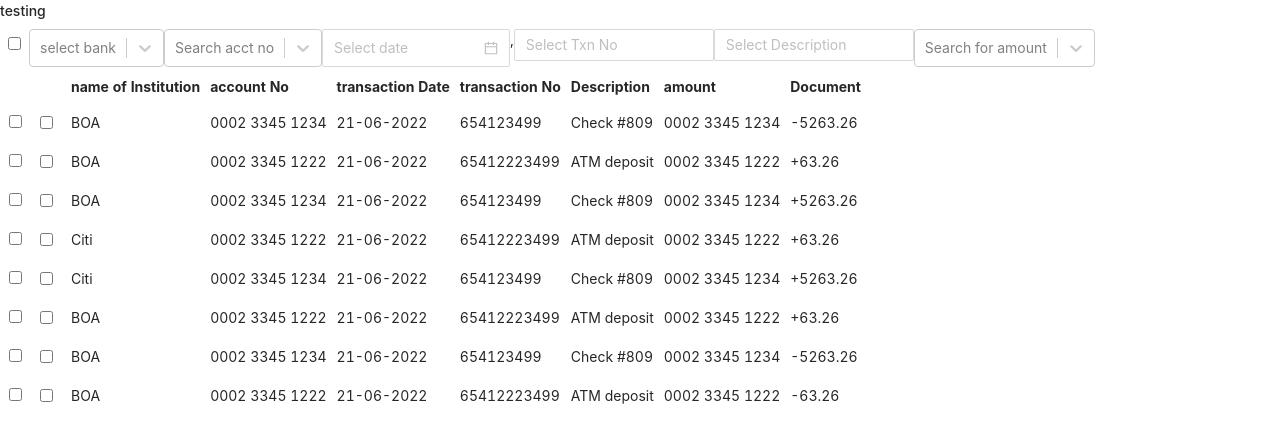
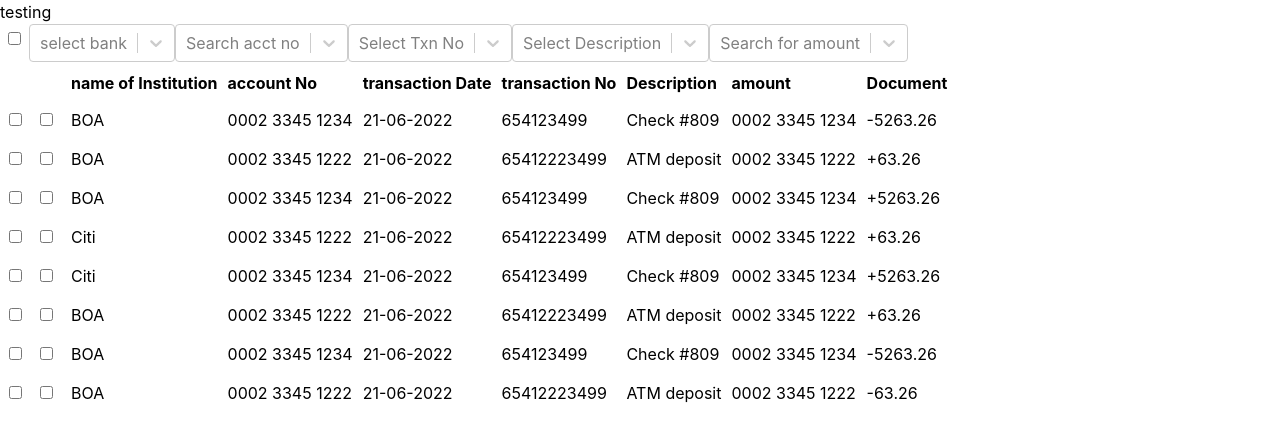
Before and after one commit to ashokkumar-am/nextjs-testing, a Next.js app: page /transactions in a window 1280 px wide. Shown: the top 440 px of the page. Built offline with nearby package versions, Linux system fonts and the light colour scheme.

Commit message:
antd removed date picker commented

```diff
--- a/src/pages/transactions.tsx
+++ b/src/pages/transactions.tsx
@@ -4,11 +4,9 @@ import moment from 'moment';
 import Select from 'react-select';
 import axios from 'axios';
 import _ from 'lodash';
-import { AutoComplete, DatePicker } from 'antd';
-import "antd/dist/antd.css";
-
+// import { AutoComplete, DatePicker } from 'antd';
+// import "antd/dist/antd.css";
 // import getServerSideProps
-
 
 export default function testing(this: any, {
     data,
@@ -16,6 +14,8 @@ export default function testing(this: any, {
     optionsAcctNo,
     optionsInst
 }) {
+    // console.log('PropesDATA', data);
+    // console.log('PropesDATA-2', data.length);
 
     const [tableData, setTableData] = useState(data);
     const [bankTxn, setBankTxn] = useState('');
@@ -31,54 +31,69 @@ export default function testing(this: any, {
     const [filteredResults, setFilteredResults] = useState([]);
     const [currentValue, setCurrentValue] = useState('')
 
-
     const mode = {
         Deposit: "+",
         Withdrawal: "-"
     }
 
-    const handleChangeBank = async (e: any) => {
+    const handleChangeBank = (e: any) => {
         console.log(e)
-        // if (e && e.length > 0) {
-        //     let obj = { id: e[0].value, value: e[0].value };
-        //     // await setBankTxn({ id: e[0].value, value: e[0].value });
-        //     // setBankTxn(prevMovies => ({ ...prevMovies, ...obj}));
-        //     useEffect(() => { setBankTxn(e[0].value) }, [bankTxn])
-        // }
-        // useEffect(() => {
-        setTimeout(() => {
-            setBankTxn(e);
-        }, 2000);
-        //   }, []);
         getTransactionsData(e, 'bank');
     }
-    const handleChangeAcct = async (e: any) => {
+    const handleChangeAcct = (e: any) => {
         if (e && e.length > 0) {
-            await setAcctTxn({ id: e[0].value, value: e[0].value });
+            setAcctTxn({ id: e[0].value, value: e[0].value });
         }
-        await getTransactionsData(e, 'acct');
+        getTransactionsAcctData(e, 'acct');
     }
-    const getTransactionsData = async (search: any) => {
-        // let payload: any = {};
-        // payload = await {
-        //     bankTxn: bankTxn,
-        //     amtTxn: amtTxn.value,
-        //     acctTxn: acctTxn.value,
-        // }
-        console.log('object :>> ', data);
+    const handleChangeAmt = (e: any) => {
+        if (e && e.length > 0) {
+            setAmountTxn({ id: e[0].value, value: e[0].value });
+        }
+        getTransactionsAmtData(e, 'amt');
+    }
+    const getTransactionsData = (search: any) => {
+        // console.log('object :>> ', data);
         if (search && search.value) {
-            let dataSearch = await data.filter((d: any) => {
+            let dataSearch = data.filter((d: any) => {
                 return d.nameofInstitution == search.value;
             })
-            await setTableData(dataSearch)
-            console.log('dataSearch :>> ', dataSearch);
-            console.log('tableData :>> ', tableData);
+            setTableData(dataSearch)
+        } else {
+            const tempDate = Object.assign([], data);
+            setTableData(tempDate);
+        }
+    }
+
+    const getTransactionsAcctData = (search: any) => {
+        // console.log('object :>> ', data);
+        if (search && search.value) {
+            let dataSearch = data.filter((d: any) => {
+                return d.accountNo == search.value;
+            })
+            setTableData(dataSearch)
+        } else {
+            const tempDate = Object.assign([], data);
+            setTableData(tempDate);
+        }
+    }
+    const getTransactionsAmtData = (search: any) => {
+        // console.log('object :>> ', data);
+        if (search && search.value) {
+            let dataSearch = data.filter((d: any) => {
+                return d.amount == search.value;
+            })
+            setTableData(dataSearch)
+        } else {
+            const tempDate = Object.assign([], data);
+            setTableData(tempDate);
         }
     }
 
     return (
         <div>
             <h1> testing </h1>
+
             <div className='container mx-auto flex flex-row'>
                 <div>
                     <input type="checkbox" className="checked:bg-blue-500 p-2 m-2" />
@@ -93,25 +108,27 @@ export default function testing(this: any, {
                 <Select
                     className="dropdown "
                     placeholder="Search acct no"
-                    options={optionsAcctNo}
-                    // onChange={handleChangeBank}
-                    isMulti
+                    options={acctOptions}
+                    onChange={handleChangeAcct}
+                    // isMulti
                     isClearable
                 />
-                <DatePicker onChange={(date) => console.log(date)} />,
+                {/* <DatePicker onChange={(date) => console.log(date)} />, */}
 
-                <AutoComplete
+                <Select
+                    className="dropdown"
                     options={data}
-                    style={{ width: 200 }}
+
                     onSelect={(value) => {
                         setCurrentValue(value)
                     }}
                     onChange={() => searchItems()}
                     placeholder="Select Txn No "
                 />
-                <AutoComplete
+                <Select
+                    className="dropdown"
                     options={data}
-                    style={{ width: 200 }}
+
                     onSelect={(value) => {
                         setCurrentValue(value)
                     }}
@@ -122,11 +139,12 @@ export default function testing(this: any, {
                     className="dropdown "
                     placeholder="Search for amount"
                     options={amtOptions}
-                    onChange={handleChangeAcct}
+                    onChange={handleChangeAmt}
                     isClearable
                 />
 
             </div>
+
             <table className='table-auto border-separate border-spacing-2 border-spacing-y-2 mb-10'>
                 <thead>
                     <tr className='text-left '>
@@ -143,9 +161,9 @@ export default function testing(this: any, {
                 </thead>
                 <tbody>
                     {
-                        tableData.map((item) => {
+                        tableData.map((item, index) => {
                             return (
-                                <tr key={item.matterId}>
+                                <tr key={index}>
                                     <td><input className='star px-8' type="checkbox" /></td>
                                     <td> <input type="checkbox" className="checked:bg-blue-500 p-2 m-2" /></td>
                                     <td>{item.nameofInstitution}</td>
@@ -166,14 +184,10 @@ export default function testing(this: any, {
     )
 }
 
+export async function getServerSideProps() {
+    const response = await fetch('http://localhost:3000/api/alltransactions');
+    const datas = await response.json();
 
-
-
-export async function getServerSideProps() {
-    const response = await axios.get('http://localhost:3000/api/alltransactions');
-    const datas = await response.data;
-
-    // console.log('response', data)
     let data = await datas.reduce((a, o) => {
         a = [...a, ...o.transactions];
         return a;
@@ -189,15 +203,7 @@ export async function getServerSideProps() {
 
     let uniqueInst = _.uniqBy(data, obj => obj.nameofInstitution);
 
-
     let uniqueAcctNo = _.uniqBy(data, obj => obj.accountNo);
-
-
-    let uniqueTxnNo = _.uniqBy(data, obj => obj.transactionNumber);
-
-
-    let uniqueDescr = _.uniqBy(data, obj => obj.description);
-
 
     const optionsAmount = uniqueAmount.map((d: any) => ({
         "value": d.amount,
@@ -212,259 +218,12 @@ export async function getServerSideProps() {
         "label": d.accountNo.toString()
     }))
 
-
     return {
         props: {
             data,
-            uniqueAmount,
-            uniqueInst,
-            uniqueAcctNo,
-            uniqueTxnNo,
-            uniqueDescr,
             optionsAmount,
             optionsAcctNo,
             optionsInst
         }
     }
 }
-
-
-function data(data: any): [any, any] {
-    throw new Error('Function not implemented.');
-}
-
-function searchItems(): void {
-    throw new Error('Function not implemented.');
-}
-// /* eslint-disable react/jsx-key */
-// import React, { useState } from 'react'
-// import moment from 'moment';
-// import Select from 'react-select';
-// import axios from 'axios';
-// import _ from 'lodash';
-// import { AutoComplete, DatePicker } from 'antd';
-// import "antd/dist/antd.css";
-
-
-// export default function testing(this: any, { data,
-//     uniqueAmount,
-//     uniqueInst,
-//     uniqueAcctNo,
-//     optionsAmount,
-//     optionsAcctNo,
-//     optionsInst
-// }) {
-
-//     const [bankTxn, setBankTxn] = useState({ id: '', values: '' });
-//     const [amtTxn, setAmountTxn] = useState({ id: '', values: '' });
-//     const [acctTxn, setAcctTxn] = useState({ id: '', values: '' });
-//     const [bankOptions, setBankOptions] = useState(optionsInst);
-//     const [amtOptions, setAmtOptions] = useState(optionsAmount);
-//     const [acctOptions, setAcctOptions] = useState(optionsAcctNo);
-
-
-//     const [selectedValue, setSelectedValue] = useState();
-//     const [searchInput, setSearchInput] = useState('');
-//     const [filteredResults, setFilteredResults] = useState([]);
-//     const [currentValue, setCurrentValue] = useState('')
-
-//     let selectOptions: string[] = [];
-
-//     const mode = {
-//         Deposit: "+",
-//         Withdrawal: "-"
-//     }
-
-//     const handleChangeBank = async (e: any) => {
-//         // console.log(e)
-//         if (e && e.length > 0) {
-//             await setBankTxn({ id: e[0].value, value: e[0].value });
-//         }
-//         await getTransactionsData();
-//     }
-//     const handleChangeAmount = async (e: any) => {
-//         if (e && e.length > 0) {
-//             await setAmountTxn({ id: e[0].value, value: e[0].value });
-//         }
-//         await getTransactionsData();
-//     }
-//     const handleChangeAcct = async (e: any) => {
-//         if (e && e.length > 0) {
-//             await setAcctTxn({ id: e[0].value, value: e[0].value });
-//         }
-//         await getTransactionsData();
-//     }
-//     const getTransactionsData = async () => {
-//         let payload: any = {};
-//         payload = await {
-//             bankTxn: bankTxn.values,
-//             amtTxn: amtTxn.values,
-//             acctTxn: acctTxn.values,
-//         }
-//     }
-
-//     return (
-//         <div>
-//             <h1> testing </h1>
-//             <div className='container mx-auto flex flex-row'>
-//                 <div>
-//                     <input type="checkbox" className="checked:bg-blue-500 p-2 m-2" />
-//                 </div>
-//                 <Select
-//                     className="dropdown "
-//                     placeholder="select bank"
-//                     options={bankOptions}
-//                     onChange={handleChangeBank}
-//                     isClearable
-//                 />
-//                 <Select
-//                     className="dropdown "
-//                     placeholder="Search acct no"
-//                     options={optionsAcctNo}
-//                     // onChange={handleChangeBank}
-//                     isMulti
-//                     isClearable
-//                 />
-//                 <DatePicker onChange={(date) => console.log(date)} />,
-
-//                 <AutoComplete
-//                     options={data}
-//                     style={{ width: 200 }}
-//                     onSelect={(value) => {
-//                         setCurrentValue(value)
-//                     }}
-//                     onChange={() => searchItems()}
-//                     placeholder="Select Txn No "
-//                 />
-//                 <AutoComplete
-//                     options={data}
-//                     style={{ width: 200 }}
-//                     onSelect={(value) => {
-//                         setCurrentValue(value)
-//                     }}
-//                     onChange={() => searchItems()}
-//                     placeholder="Select Description "
-//                 />
-//                 <Select
-//                     className="dropdown "
-//                     placeholder="Search for amount"
-//                     options={amtOptions}
-//                     onChange={handleChangeAcct}
-//                     isClearable
-//                 />
-
-//             </div>
-//             <table className='table-auto border-separate border-spacing-2 border-spacing-y-2 mb-10'>
-//                 <thead>
-//                     <tr className='text-left '>
-//                         <th></th>
-//                         <th></th>
-//                         <th>name of Institution</th>
-//                         <th>account No</th>
-//                         <th>transaction Date</th>
-//                         <th>transaction No</th>
-//                         <th>Description</th>
-//                         <th>amount</th>
-//                         <th>Document</th>
-//                     </tr>
-//                 </thead>
-//                 <tbody>
-//                     {
-//                         data.map((item, index) => {
-//                             return (
-//                                 <tr key={item.matterId}>
-//                                     <td><input className='star px-8' type="checkbox" /></td>
-//                                     <td> <input type="checkbox" className="checked:bg-blue-500 p-2 m-2" /></td>
-//                                     <td>{item.nameofInstitution}</td>
-//                                     <td>{item.accountNo}</td>
-//                                     <td>{moment(item.transactionDate).format("DD-MM-YYYY")}</td>
-//                                     <td>{item.transactionNumber}</td>
-//                                     <td>{item.description}</td>
-//                                     <td>{item.accountNo}</td>
-//                                     <td>{mode[item.withdrawalOrDeposit]}{item.amount}</td>
-//                                     {/* <td>{item.url}</td> */}
-//                                 </tr>
-//                             );
-//                         })
-//                     }
-//                 </tbody>
-//             </table>
-//         </div>
-//     )
-// }
-
-
-
-// export async function getServerSideProps() {
-//     // const { params, req, res } = context
-
-//     // console.log(params);
-//     // const { alltransactions } = params
-//     const response = await axios.get('http://localhost:3000/api/alltransactions');
-//     const datas = await response.data;
-
-//     // console.log('response', data)
-//     let data = await datas.reduce((a, o) => {
-//         a = [...a, ...o.transactions];
-//         return a;
-//     }, []);
-
-//     if (!data) {
-//         return {
-//             notFound: true,
-//         }
-//     }
-
-//     let uniqueAmount = _.uniqBy(data, obj => obj.amount);
-//     // console.log(uniqueAmount);
-
-//     let uniqueInst = _.uniqBy(data, obj => obj.nameofInstitution);
-//     // console.log(uniqueInst);
-
-//     let uniqueAcctNo = _.uniqBy(data, obj => obj.accountNo);
-//     // console.log(uniqueAcctNo);
-
-//     let uniqueTxnNo = _.uniqBy(data, obj => obj.transactionNumber);
-//     // console.log(uniqueTxnNo);
-
-//     let uniqueDescr = _.uniqBy(data, obj => obj.description);
-//     // console.log(uniqueDescr);
-
-//     const optionsAmount = uniqueAmount.map((d, index) => ({
-//         "value": d.amount,
-//         "label": d.amount.toString()
-//     }))
-//     const optionsInst = uniqueInst.map(d => ({
-//         "value": d.nameofInstitution,
-//         "label": d.nameofInstitution.toString()
-//     }))
-//     console.log(optionsInst);
-//     const optionsAcctNo = uniqueAcctNo.map(d => ({
-//         "value": d.accountNo,
-//         "label": d.accountNo.toString()
-//     }))
-
-//     // let txndatedatas = txndatas.filter(d => (moment(d.transactionDate).format("DD-MM-YYYY") === date)).map(item) => {
-//     //     return d;
-//     // }, []);
-
-//     // let data1 = txndatas.filter((obj, i) => { txndatas.includes("description") });
-//     // console.log(data1);
-//     return {
-//         props: {
-//             data,
-//             uniqueAmount,
-//             uniqueInst,
-//             uniqueAcctNo,
-//             uniqueTxnNo,
-//             uniqueDescr,
-//             optionsAmount,
-//             optionsAcctNo,
-//             optionsInst
-//         }
-//     }
-// }
-
-// function getByTransactions() {
-
-// }
```
